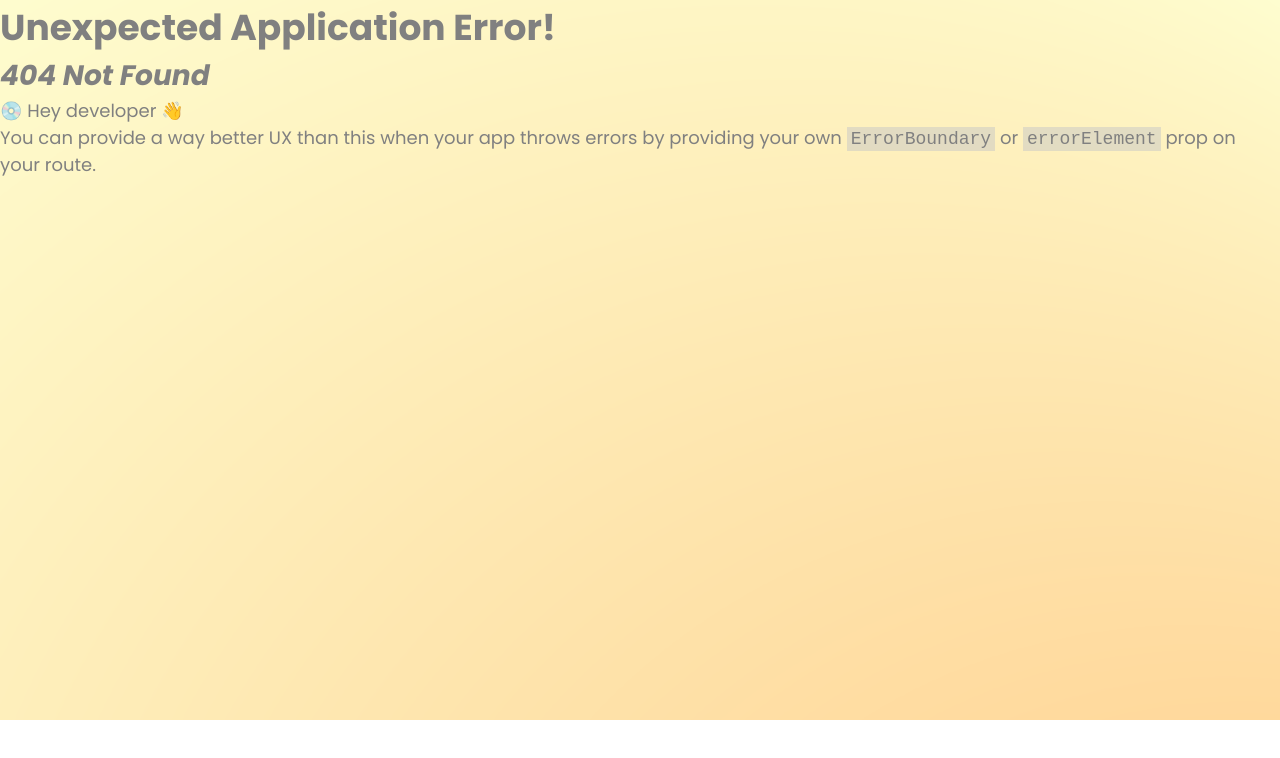
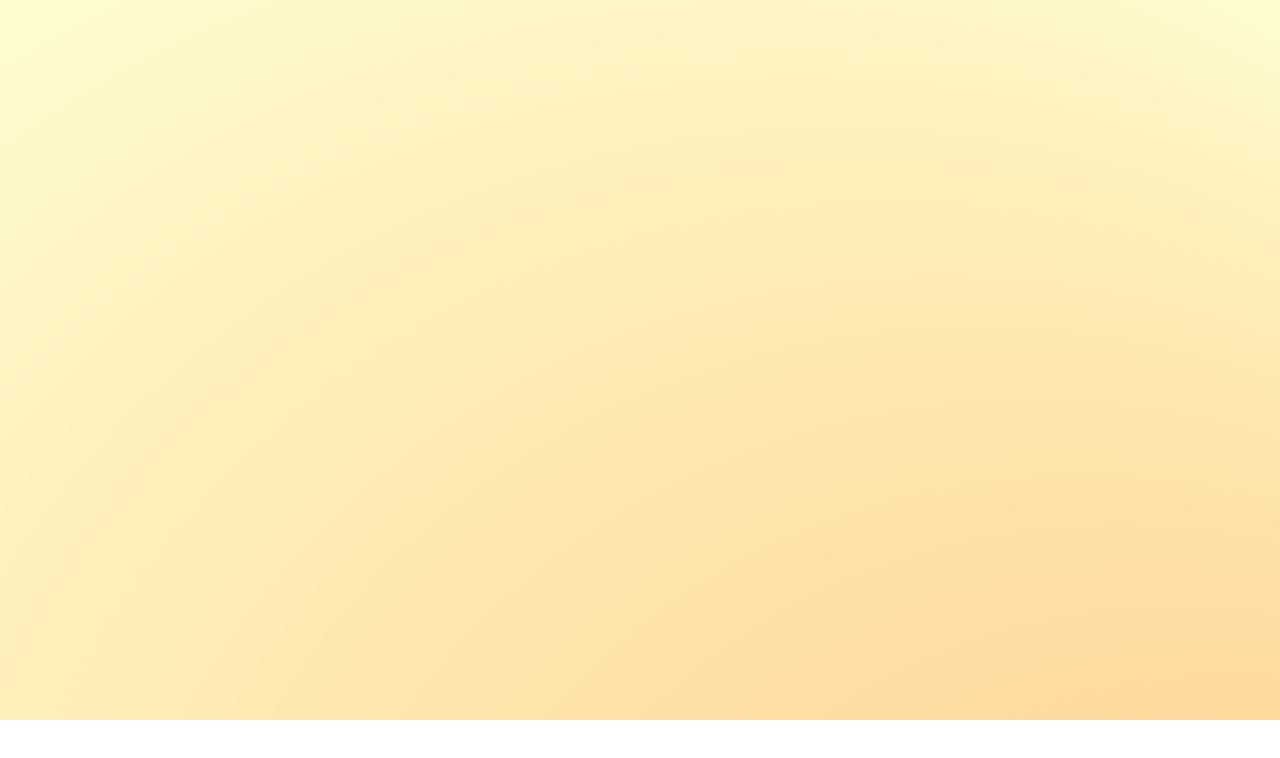
Before and after one commit to franci-andreea/music-digital-library-assesment, a React (Vite) app: page /artist/album in a window 1280 px wide. Before the commit this address had no page. Shown: the top 758 px of the page. Built offline with nearby package versions, Linux system fonts and the light colour scheme.

Commit message:
add files and path for View Album page

```diff
--- a/src/main.jsx
+++ b/src/main.jsx
@@ -9,6 +9,7 @@ import './index.scss'
 import AlbumsPage from './pages/albums/AlbumsPage.jsx'
 import ArtistsPage from './pages/artists/ArtistsPage.jsx'
 import ViewArtistPage from './pages/artists/ViewArtistPage.jsx'
+import ViewAlbumPage from './pages/albums/ViewAlbumPage.jsx'
 
 const router = createBrowserRouter([
   {
@@ -30,6 +31,11 @@ const router = createBrowserRouter([
     path: '/artist',
     element: <ViewArtistPage />,
   },
+
+  {
+    path: '/artist/album',
+    element: <ViewAlbumPage />,
+  },
 ])
 
 ReactDOM.createRoot(document.getElementById('root')).render(
--- /dev/null
+++ b/src/pages/albums/ViewAlbumPage.scss
@@ -0,0 +1 @@
+@import '../../scss/colors.scss';
```
Also changed, not shown: src/pages/albums/ViewAlbumPage.jsx (added, +7 -0 lines).
